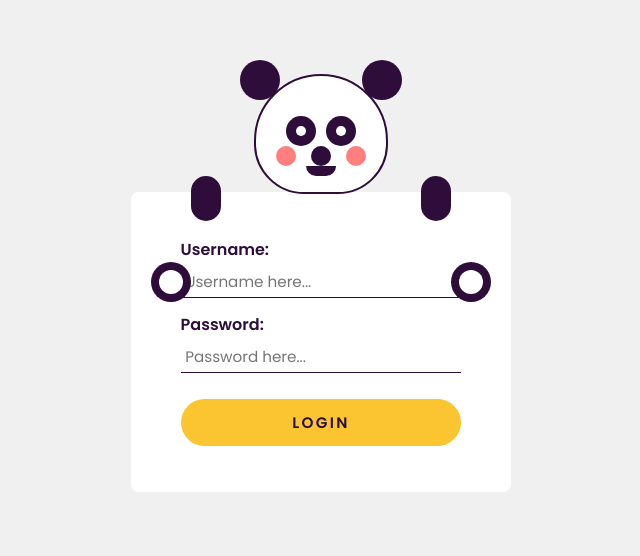
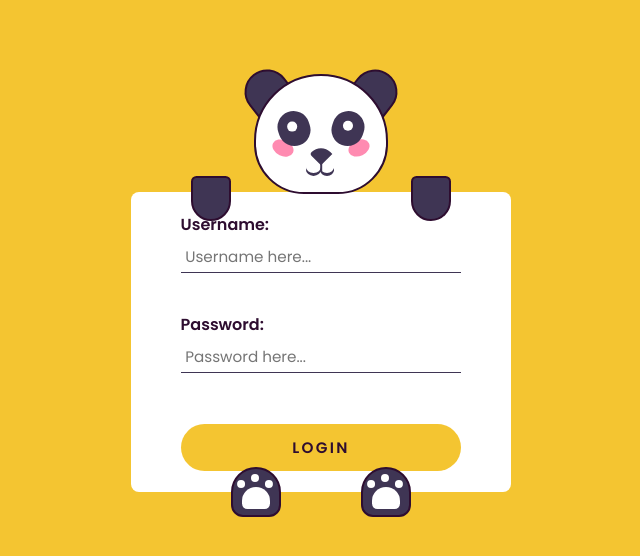
Before and after one commit to lucy-sees/panda_login_form, a plain HTML site: page index.html in a window 1280 px wide. Shown: the part 108-664 px from the top of the page, without its empty margins (319-959 px from the left). Drawn offline with Linux system fonts and the light colour scheme.

Commit message:
Refactor CSS styles and improve code readability

```diff
--- a/index.html
+++ b/index.html
@@ -1,24 +1,28 @@
 <!DOCTYPE html>
 <html lang="en">
   <head>
-    <meta charset="UTF-8">
-    <meta name="viewport" content="width=device-width, initial-scale=1.0">
-    <title>Interactive Panda Login</title>
-    <link rel="stylesheet" href="style.css">
-    <link href="https://fonts.googleapis.com/css2?family=Poppins:wght@400;600&display=swap" rel="stylesheet">
+    <meta name="viewport" content="width=device-width, initial-scale=1.0" />
+    <title>Panda Login Form</title>
+    <!-- Google Font -->
+    <link
+      href="https://fonts.googleapis.com/css2?family=Poppins:wght@400;600&display=swap"
+      rel="stylesheet"
+    />
+    <!-- Stylesheet -->
+    <link rel="stylesheet" href="style.css" />
   </head>
   <body>
     <div class="container">
       <form>
         <label for="username">Username:</label>
-            <input type="text" id="username" placeholder="Username here...">
+        <input type="text" id="username" placeholder="Username here..." /><br>
         <label for="password">Password:</label>
-            <input type="password" id="password" placeholder="Password here...">
-            <button>LOGIN</button>
+        <input type="password" id="password" placeholder="Password here..." /><br>
+        <button>Login</button>
       </form>
-        <div class="panda-face">
       <div class="ear-l"></div>
       <div class="ear-r"></div>
+      <div class="panda-face">
         <div class="blush-l"></div>
         <div class="blush-r"></div>
         <div class="eye-l">
@@ -32,15 +36,10 @@
       </div>
       <div class="hand-l"></div>
       <div class="hand-r"></div>
-        <div class="foot-l">
-            <div class="toes"></div>
       <div class="paw-l"></div>
-        </div>
-        <div class="foot-r">
-            <div class="toes"></div>
       <div class="paw-r"></div>
     </div>
-    </div>
+    <!-- Script -->
     <script src="script.js"></script>
   </body>
 </html>
--- a/script.js
+++ b/script.js
@@ -6,32 +6,62 @@ let handL = document.querySelector(".hand-l");
 let handR = document.querySelector(".hand-r");
 
 let normalEyeStyle = () => {
-    eyeL.style.cssText = "left: 0.6em; top: 0.6em;";
-    eyeR.style.cssText = "right: 0.6em; top: 0.6em;";
+  eyeL.style.cssText = `
+    left:0.6em;
+    top: 0.6em;
+  `;
+  eyeR.style.cssText = `
+  right:0.6em;
+  top:0.6em;
+  `;
 };
 
 let normalHandStyle = () => {
-    handL.style.cssText = "height: 2.81em; top: 8.4em; left: 7.5em; transform: rotate(0deg);";
-    handR.style.cssText = "height: 2.81em; top: 8.4em; right: 7.5em; transform: rotate(0deg);";
+  handL.style.cssText = `
+        height: 2.81em;
+        top:8.4em;
+        left:7.5em;
+        transform: rotate(0deg);
+    `;
+  handR.style.cssText = `
+        height: 2.81em;
+        top: 8.4em;
+        right: 7.5em;
+        transform: rotate(0deg)
+    `;
 };
-
-// When clicked on username input
+//When clicked on username input
 usernameRef.addEventListener("focus", () => {
-    eyeL.style.cssText = "left: 0.75em; top: 1.12em;";
-    eyeR.style.cssText = "right: 0.75em; top: 1.12em;";
+  eyeL.style.cssText = `
+    left: 0.75em;
+    top: 1.12em;
+  `;
+  eyeR.style.cssText = `
+    right: 0.75em;
+    top: 1.12em;
+  `;
   normalHandStyle();
 });
-
-// When clicked on password input
+//When clicked on password input
 passwordRef.addEventListener("focus", () => {
-    handL.style.cssText = "height: 6.56em; top: 4.37em; left: 11.87em; transform: rotate(-155deg);";
-    handR.style.cssText = "height: 6.56em; top: 4.37em; right: 11.87em; transform: rotate(155deg);";
+  handL.style.cssText = `
+        height: 6.56em;
+        top: 3.87em;
+        left: 11.75em;
+        transform: rotate(-155deg);
+    `;
+  handR.style.cssText = `
+    height: 6.56em;
+    top: 3.87em;
+    right: 11.75em;
+    transform: rotate(155deg);
+  `;
   normalEyeStyle();
 });
-
-// When clicked outside the inputs
+//When clicked outside username and password input
 document.addEventListener("click", (e) => {
-    if (e.target !== usernameRef && e.target !== passwordRef) {
+  let clickedElem = e.target;
+  if (clickedElem != usernameRef && clickedElem != passwordRef) {
     normalEyeStyle();
     normalHandStyle();
   }
--- a/style.css
+++ b/style.css
@@ -1,14 +1,12 @@
-* {
+*{
     padding: 0;
     margin: 0;
     box-sizing: border-box;
     font-family: "Poppins", sans-serif;
   }
-
   body {
-    background-color: #fac531;
+    background-color: #f4c531;
   }
-
   .container {
     height: 31.25em;
     width: 31.25em;
@@ -17,7 +15,6 @@ body {
     top: 50%;
     left: 50%;
   }
-
   form {
     width: 23.75em;
     height: 18.75em;
@@ -32,51 +29,48 @@ form {
     justify-content: center;
     border-radius: 0.5em;
   }
-
   form label {
     display: block;
     margin-bottom: 0.2em;
     font-weight: 600;
-    color: #2e0d3b;
+    color: #2e0d30;
   }
-
   form input {
     font-size: 0.95em;
     font-weight: 400;
-    color: #2e0d3b;
+    color: #3f3554;
     padding: 0.3em;
     border: none;
-    border-bottom: 0.12em solid #2e0d3b;
+    border-bottom: 0.12em solid #3f3554;
     outline: none;
   }
-
   form input:focus {
-    border-color: #fac531;
+    border-color: #f4c531;
   }
-
   form input:not(:last-child) {
     margin-bottom: 0.9em;
   }
-
   form button {
     font-size: 0.95em;
-    padding: 0.8em;
+    padding: 0.8em 0;
     border-radius: 2em;
     border: none;
+    cursor: pointer;
     outline: none;
-    background-color: #fac531;
-    color: #2e0d3b;
+    background-color: #f4c531;
+    color: #2e0d30;
     text-transform: uppercase;
     font-weight: 600;
     letter-spacing: 0.15em;
     margin-top: 0.8em;
+    transition: 0.5s ;
   }
 
   .panda-face {
     height: 7.5em;
     width: 8.4em;
     background-color: #ffffff;
-    border: 0.18em solid #2e0d3b;
+    border: 0.18em solid #2e0d30;
     border-radius: 7.5em 7.5em 5.62em 5.62em;
     position: absolute;
     top: 2em;
@@ -84,202 +78,173 @@ form button {
     left: 0;
     right: 0;
   }
-
-.ear-l, .ear-r {
-    height: 3.75em;
-    width: 3.75em;
-    background-color: #2e0d3b;
+  .ear-l,
+  .ear-r {
+    background-color: #3f3554;
+    height: 2.5em;
+    width: 2.81em;
+    border: 0.18em solid #2e0d30;
+    border-radius: 2.5em 2.5em 0 0;
+    top: 1.75em;
+    position: absolute;
+  }
+  .ear-l {
+    transform: rotate(-38deg);
+    left: 10.75em;
+  }
+  .ear-r {
+    transform: rotate(38deg);
+    right: 10.75em;
+  }
+  .blush-l,
+  .blush-r {
+    background-color: #ff8bb1;
+    height: 1em;
+    width: 1.37em;
     border-radius: 50%;
     position: absolute;
-    top: -1.25em;
+    top: 4em;
   }
-
-.ear-l {
-    left: -1.25em;
+  .blush-l {
+    transform: rotate(25deg);
+    left: 1em;
   }
-
-.ear-r {
-    right: -1.25em;
+  .blush-r {
+    transform: rotate(-25deg);
+    right: 1em;
   }
-
-
-.blush-l, .blush-r {
-    height: 1.25em;
-    width: 1.25em;
-    background-color: #ff7f7f;
-    border-radius: 50%;
+  .eye-l,
+  .eye-r {
+    background-color: #3f3554;
+    height: 2.18em;
+    width: 2em;
+    border-radius: 2em;
     position: absolute;
-    top: 4.37em;
+    top: 2.18em;
   }
-
-.blush-l {
-    left: 1.25em;
+  .eye-l {
+    left: 1.37em;
+    transform: rotate(-20deg);
   }
-
-.blush-r {
-    right: 1.25em;
+  .eye-r {
+    right: 1.37em;
+    transform: rotate(20deg);
   }
-
-.eye-l, .eye-r {
-    height: 1.87em;
-    width: 1.87em;
-    background-color: #2e0d3b;
-    border-radius: 50%;
-    position: absolute;
-    top: 2.5em;
-}
-
-.eye-l {
-    left: 1.87em;
-}
-
-.eye-r {
-    right: 1.87em;
-}
-
-.eyeball-l, .eyeball-r {
-    height: 0.62em;
-    width: 0.62em;
+  .eyeball-l,
+  .eyeball-r {
+    height: 0.6em;
+    width: 0.6em;
     background-color: #ffffff;
     border-radius: 50%;
     position: absolute;
-    top: 0.62em;
-    left: 0.62em;
+    left: 0.6em;
+    top: 0.6em;
+    transition: 1s all;
   }
-
+  .eyeball-l {
+    transform: rotate(20deg);
+  }
+  .eyeball-r {
+    transform: rotate(-20deg);
+  }
   .nose {
-    height: 1.25em;
-    width: 1.25em;
-    background-color: #2e0d3b;
-    border-radius: 50%;
+    height: 1em;
+    width: 1em;
+    background-color: #3f3554;
     position: absolute;
     top: 4.37em;
-    left: 50%;
-    transform: translateX(-50%);
+    margin: auto;
+    left: 0;
+    right: 0;
+    border-radius: 1.2em 0 0 0.25em;
+    transform: rotate(45deg);
   }
-
+  .nose:before {
+    content: "";
+    position: absolute;
+    background-color: #3f3554;
+    height: 0.6em;
+    width: 0.1em;
+    transform: rotate(-45deg);
+    top: 0.75em;
+    left: 1em;
+  }
+  .mouth,
+  .mouth:before {
+    height: 0.75em;
+    width: 0.93em;
+    background-color: transparent;
+    position: absolute;
+    border-radius: 50%;
+    box-shadow: 0 0.18em #3f3554;
+  }
   .mouth {
-    height: 0.62em;
-    width: 1.87em;
-    background-color: #2e0d3b;
-    border-radius: 0 0 0.62em 0.62em;
+    top: 5.31em;
+    left: 3.12em;
+  }
+  .mouth:before {
+    content: "";
     position: absolute;
-    top: 5.62em;
-    left: 50%;
-    transform: translateX(-50%);
+    left: 0.87em;
   }
-
-.hand-l, .hand-r {
+  .hand-l,
+  .hand-r {
+    background-color: #3f3554;
     height: 2.81em;
-    width: 1.87em;
-    background-color: #2e0d3b;
-    border-radius: 1.87em;
+    width: 2.5em;
+    border: 0.18em solid #2e0d30;
+    border-radius: 0.6em 0.6em 2.18em 2.18em;
+    transition: 1s all;
     position: absolute;
     top: 8.4em;
   }
-
   .hand-l {
     left: 7.5em;
-    transform: rotate(0deg);
   }
-
   .hand-r {
     right: 7.5em;
-    transform: rotate(0deg);
   }
-
-.paw-l, .paw-r {
-    height: 1.25em;
-    width: 1.25em;
-    background-color: #2e0d3b;
+  .paw-l,
+  .paw-r {
+    background-color: #3f3554;
+    height: 3.12em;
+    width: 3.12em;
+    border: 0.18em solid #2e0d30;
+    border-radius: 2.5em 2.5em 1.2em 1.2em;
+    position: absolute;
+    top: 26.56em;
+  }
+  .paw-l {
+    left: 10em;
+  }
+  .paw-r {
+    right: 10em;
+  }
+  .paw-l:before,
+  .paw-r:before {
+    position: absolute;
+    content: "";
+    background-color: #ffffff;
+    height: 1.37em;
+    width: 1.75em;
+    top: 1.12em;
+    left: 0.55em;
+    border-radius: 1.56em 1.56em 0.6em 0.6em;
+  }
+  .paw-l:after,
+  .paw-r:after {
+    position: absolute;
+    content: "";
+    background-color: #ffffff;
+    height: 0.5em;
+    width: 0.5em;
     border-radius: 50%;
-    position: absolute;
-    top: 10.62em;
+    top: 0.31em;
+    left: 1.12em;
+    box-shadow: 0.87em 0.37em #ffffff, -0.87em 0.37em #ffffff;
   }
-
-.paw-l {
-    left: 8.12em;
+  @media screen and (max-width: 500px) {
+    .container {
+      font-size: 14px;
     }
-
-.paw-r {
-    right: 8.12em;
   }
-
-* {
-    padding: 0;
-    margin: 0;
-    box-sizing: border-box;
-    font-family: "Poppins", sans-serif;
-}
-
-body {
-    background-color: #f0f0f0;
-}
-
-.container {
-    height: 31.25em;
-    width: 31.25em;
-    position: absolute;
-    transform: translate(-50%, -50%);
-    top: 50%;
-    left: 50%;
-}
-
-.panda-face {
-    height: 7.5em;
-    width: 8.4em;
-    background-color: #ffffff;
-    border: 0.18em solid #2e0d3b;
-    border-radius: 7.5em 7.5em 5.62em 5.62em;
-    position: absolute;
-    top: 2em;
-    margin: auto;
-    left: 0;
-    right: 0;
-}
-
-
-.ear-l, .ear-r {
-    height: 2.5em;
-    width: 2.5em;
-    background-color: #2e0d3b;
-    border-radius: 50%;
-    position: absolute;
-    top: -1em;
-}
-
-.ear-l {
-    left: -1em;
-}
-
-.ear-r {
-    right: -1em;
-}
-
-
-.foot-l, .foot-r {
-    height: 2.5em;
-    width: 2.5em;
-    background-color: #2e0d3b;
-    border-radius: 50%;
-    position: absolute;
-    top: 13.75em;
-}
-
-.foot-l {
-    left: 5em;
-}
-
-.foot-r {
-    right: 5em;
-}
-
-.paw-l, .paw-r {
-    height: 1.5em;
-    width: 1.5em;
-    background-color: #ffffff;
-    border-radius: 50%;
-    position: absolute;
-    top: 0.5em;
-    left: 0.5em;
-}
```
Lines whose indentation alone changed are shown as unchanged.
